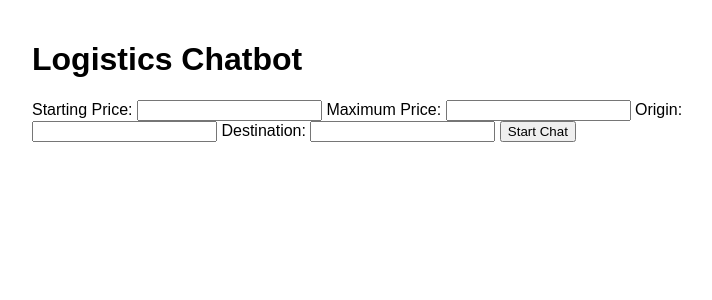
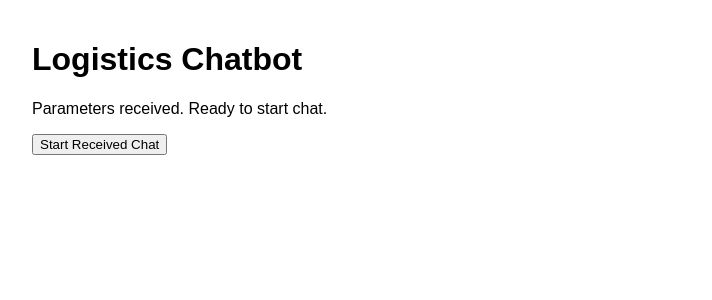
Before and after one commit to BackToFrancesco/LogistiQ-chatbot-interface, a Flask app: template templates/index.html in a window 1280 px wide. Shown: the top 300 px of the page, without its empty margins (208-920 px from the left). Run offline with Flask 3, Linux system fonts and the light colour scheme; the template is opened without the code that fills it, so the values that code supplies are empty; the visitor is signed in with stand-in values (Sample User, id 1).

Commit message:
feat: implement manual chat initiation for received parameters

```diff
--- a/app.py
+++ b/app.py
@@ -91,9 +91,22 @@ def receive_params():
     session['max_price'] = float(data.get('maximum_price', 0))
     session['origin'] = data.get('load_city', ORIGIN)
     session['destination'] = data.get('unload_city', DESTINATION)
+    session['chat_initiated'] = True
+    session['chat_completed'] = False
+    session['requester_id'] = data.get('requester_id')
 
-    # Redirect to the main page
-    return redirect(url_for('index'))
+    return jsonify({"message": "Parameters received. Chat ready to be initiated."})
+
+@app.route('/get_chat_result', methods=['GET'])
+def get_chat_result():
+    if session.get('chat_completed'):
+        final_price = analyze_conversation_for_final_price(conversation_history)
+        return jsonify({
+            "final_price": final_price,
+            "conversation_history": conversation_history
+        })
+    else:
+        return jsonify({"message": "Chat not completed yet."}), 202
 
 if __name__ == '__main__':
     app.run(debug=True, host='0.0.0.0', port=8080)
--- a/templates/index.html
+++ b/templates/index.html
@@ -52,6 +52,10 @@
         <input type="text" id="destination" required>
         <button onclick="startChat()">Start Chat</button>
     </div>
+    <div id="received-params" style="display: none;">
+        <p>Parameters received. Ready to start chat.</p>
+        <button onclick="startReceivedChat()">Start Received Chat</button>
+    </div>
     <div id="chat-interface" style="display: none;">
         <div id="chat-container"></div>
         <input type="text" id="user-input" placeholder="Type your message here...">
@@ -64,15 +68,23 @@
             const maxPrice = {{ max_price|default('null') }};
             const origin = "{{ origin|default('') }}";
             const destination = "{{ destination|default('') }}";
+            const chatInitiated = {{ 'true' if session.get('chat_initiated') else 'false' }};
 
-            if (startingPrice && maxPrice && origin && destination) {
+            if (chatInitiated) {
+                $('#setup-form').hide();
+                $('#received-params').show();
+            } else if (startingPrice && maxPrice && origin && destination) {
                 $('#starting-price').val(startingPrice);
                 $('#max-price').val(maxPrice);
                 $('#origin').val(origin);
                 $('#destination').val(destination);
-                startChat();
             }
         });
+
+        function startReceivedChat() {
+            startChat();
+            $('#received-params').hide();
+        }
 
         function startChat() {
             const startingPrice = $('#starting-price').val();
```
